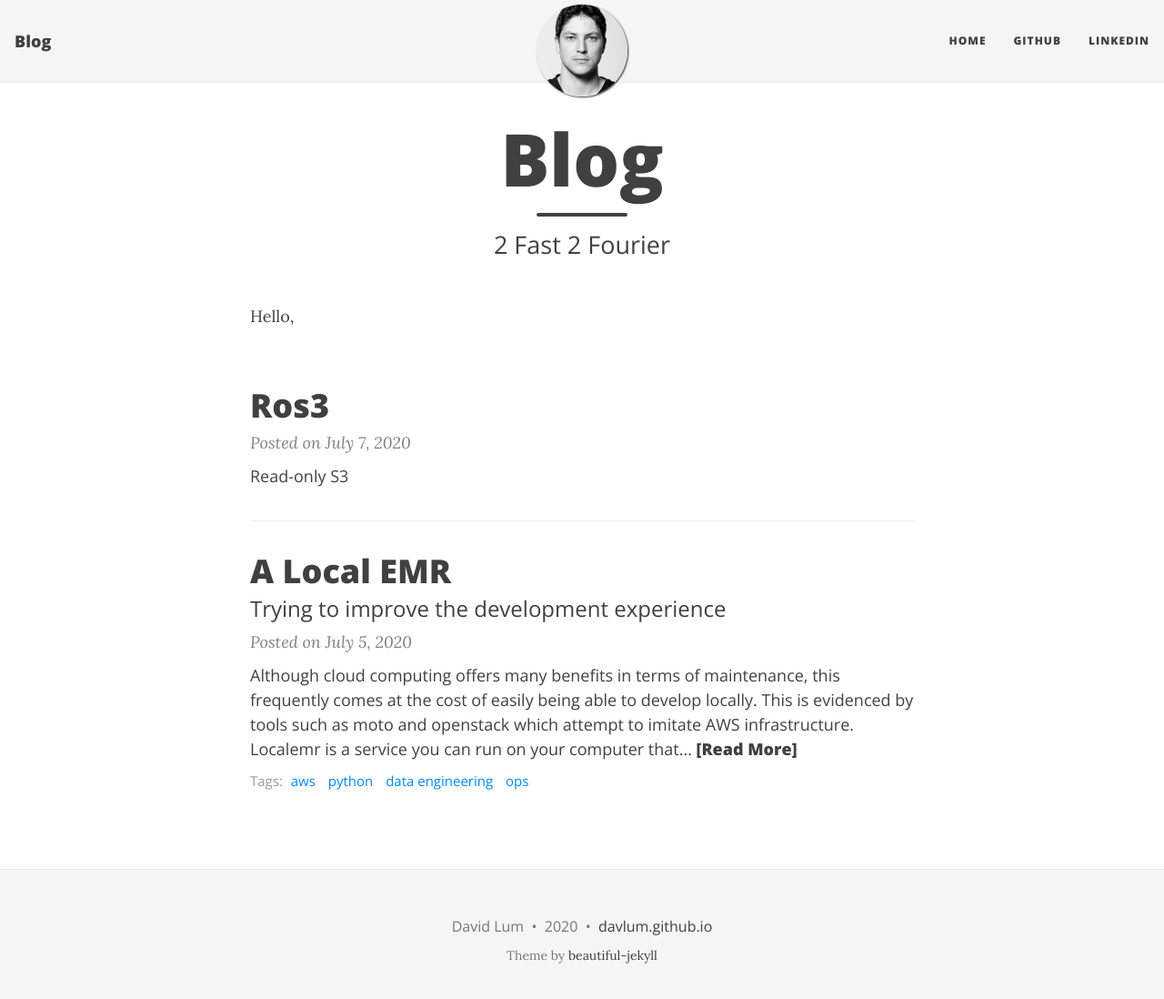
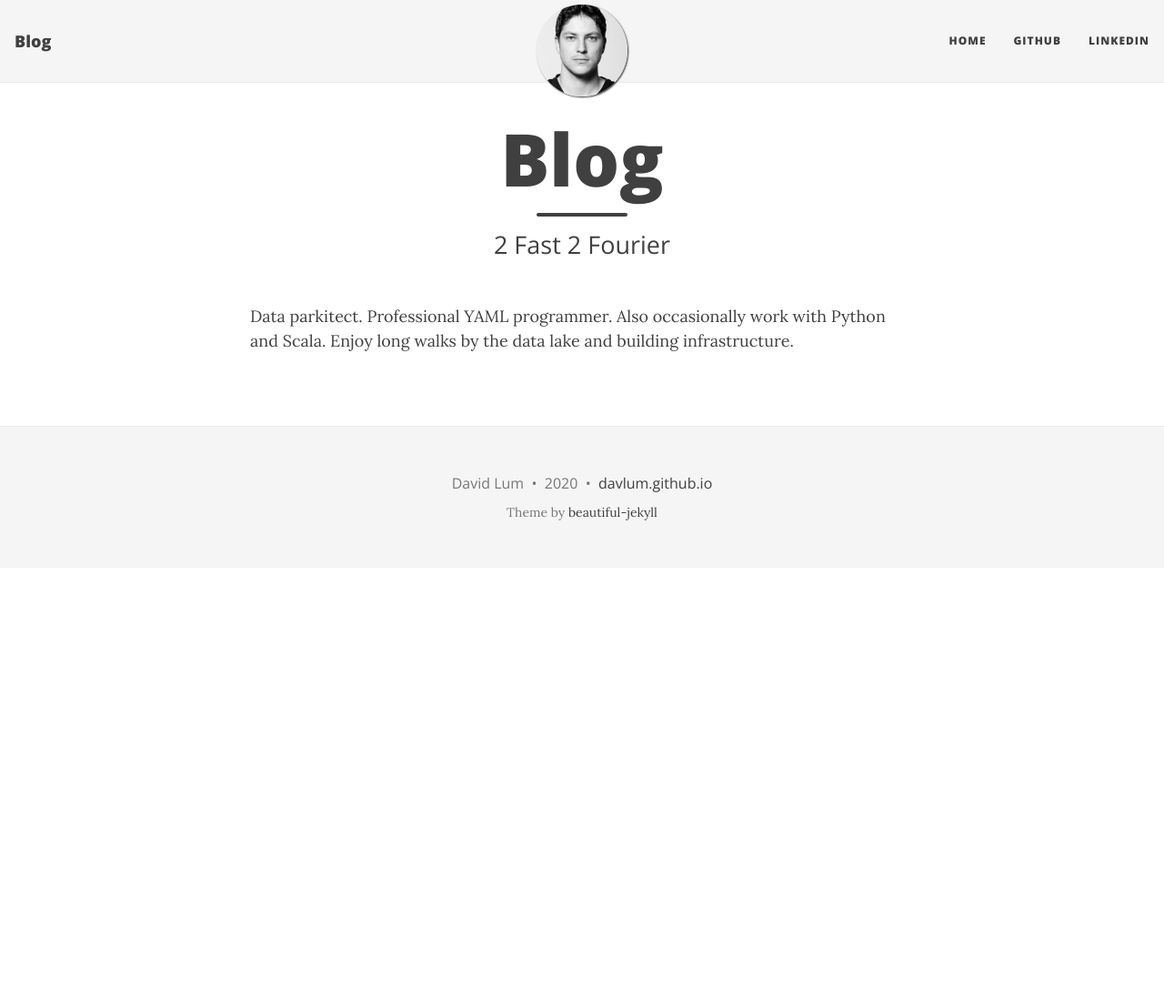
Before and after one commit to davlum/davlum.github.io, a Jekyll site: the page built from index.html, in a window 1280 px wide and 1111 px high. Shown: the top 1098 px of the window at 91% size. Built offline with Jekyll 4.4.1, drawn with Linux system fonts in a browser that asks for light colours; nearby versions of some CDN libraries; the list of posts is cut into pages by our own code; part of the change alters nothing that is shown.

Commit message:
Add blurb

```diff
--- a/_posts/2020-07-05-localemr.md
+++ /dev/null
@@ -1,73 +0,0 @@
----
-title: A Local EMR
-subtitle: Trying to improve the development experience
-tags: [aws, python, data engineering, ops]
----
-
-Although cloud computing offers many benefits in terms of maintenance, this
-frequently comes at the cost of easily being able to develop locally. This is
-evidenced by tools such as [moto][1] and [openstack][2] which attempt to imitate
-AWS infrastructure. [Localemr](https://github.com/davlum/localemr) is a service
-you can run on your computer that tries to imitate Amazon EMR to help teams
-iterate faster. With this service developers can create 'clusters' and submit Spark
-jobs locally.
-
-I had a lot of fun building this, and in this post I'll cover what motivated it
-and how it currently works, although the latter is definitely subject to change.
-
-First and foremost, why is being able to develop locally important? Well in the
-extreme scenario, if CI/CD and staging environments are absent and/or useless,
-then the only way to test your code is to test in production. Obviously not
-the ideal scenario. Now what if you do have CI/CD and staging, but no local
-development? CI/CD is not a binary thing, there are varying levels of quality,
-and chances are if you cannot provide development environments, then you probably
-don't have robust integration testing in your CI/CD either as these will frequently
-use similar infrastructure. So then you're left with staging. What quickly happens is
-that staging becomes the development environment. Developers push to staging not knowing
-if things will break or not, only to find out they need to open another PR and use more
-developer time in PR review in order push a fix. This happens over and over as teams
-treat staging as dev until eventually staging becomes unusable from breaking so many times,
-and we're back to testing in prod.
-
-The difference between a staging environment and a development environment is that
-development environments are _per user_ (or per PR). The developer doesn't need to inconvenience other
-devs with a PR to test their changes, they can make the change and test the results themselves
-right away and break the environment as they please. Speaking with a colleague, he mentioned
-a company he had worked at didn't even have staging, as their local development experience was
-so complete that staging ended up being more of a hindrance than a help.
-
-Back to EMR. My data engineering team makes heavy use of [Amazon EMR][3]. From the site:
-
-> Amazon EMR is a managed cluster platform that simplifies running big data frameworks.
-
-
-Our use case is mainly to submit [Spark][6] jobs. When a cluster is created, it is
-given a [release label][5] which determines the version of Spark used. We schedule
-these Spark jobs using [Airflow][4] with the assumption that a long running EMR cluster
-already exists, or with the intention of dynamically creating the cluster. What
-this implies is that the version of Spark must be dynamic, and be able to
-support multiple versions simultaneously. We also store our data on S3, and our Airflow
-codebase has this assumption built-in. Ideally we should be able to read from some mock
-S3 instance as well.
-
-A loose spec for the service:
-
-* Be able to respond to EMR API requests
-* Be able to batch Spark jobs of any version.
-* Be able to read from a mock instance of S3
-
-I started by building on top of [moto][1]. Moto essentially handles the first part of the spec for me.
-Now the next part of the spec which is the meat of the problem.
-
-
-
-
-
-
-
-[1]: <https://github.com/spulec/moto>
-[2]: <https://github.com/localstack/localstack>
-[3]: <https://docs.aws.amazon.com/emr/latest/ManagementGuide/emr-what-is-emr.html>
-[4]: <https://airflow.apache.org/>
-[5]: <https://docs.aws.amazon.com/emr/latest/ReleaseGuide/emr-release-components.html>
-[6]: <https://spark.apache.org/>
--- a/_posts/2020-07-07-ros3.md
+++ /dev/null
@@ -1 +0,0 @@
-### Read-only S3
--- a/index.html
+++ b/index.html
@@ -4,4 +4,5 @@ title: Blog
 subtitle: 2 Fast 2 Fourier
 ---
 
-<p>Hello,</p>
+<p>Data parkitect. Professional YAML programmer. Also occasionally work with
+Python and Scala. Enjoy long walks by the data lake and building infrastructure.</p>
```
